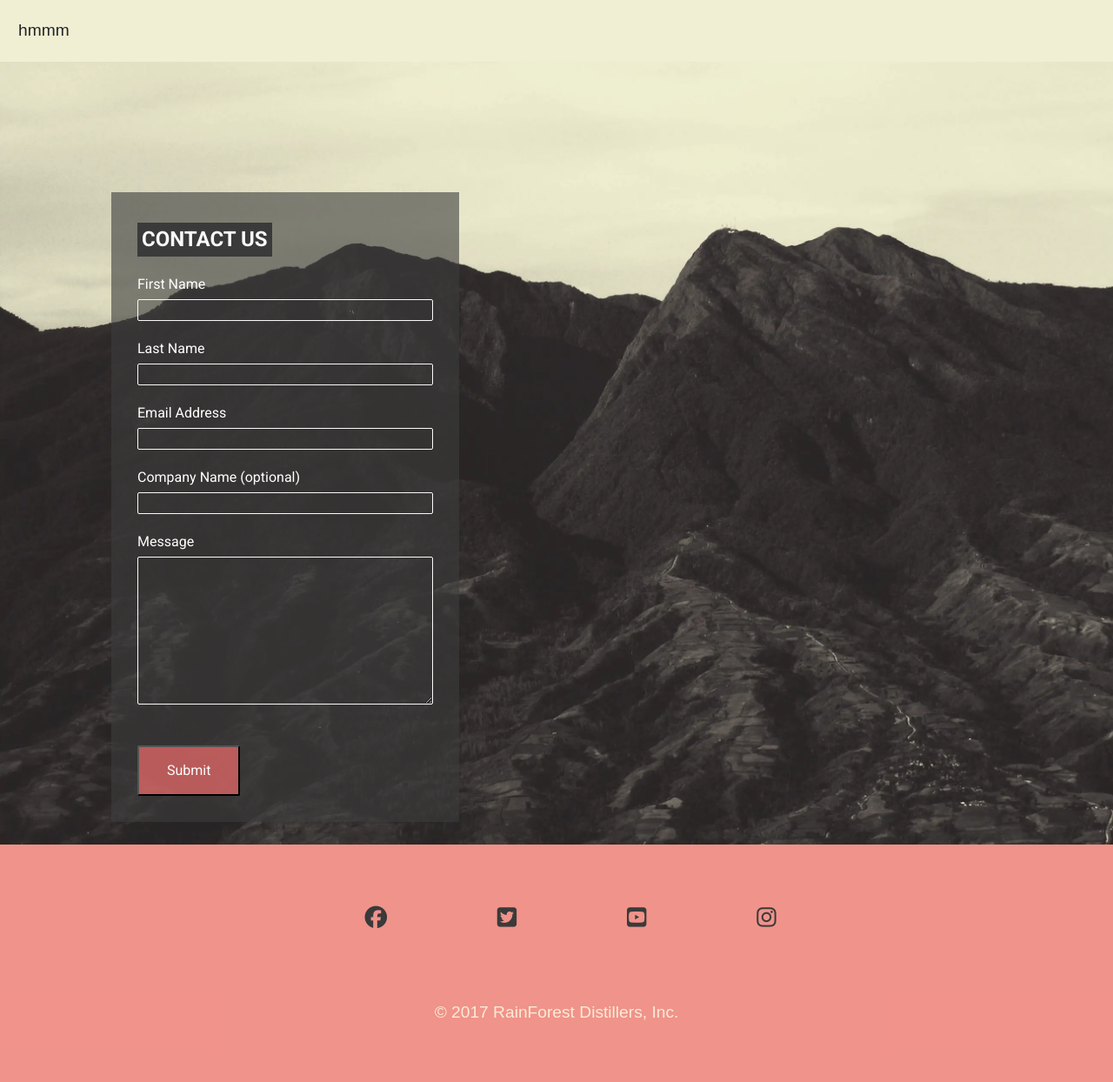
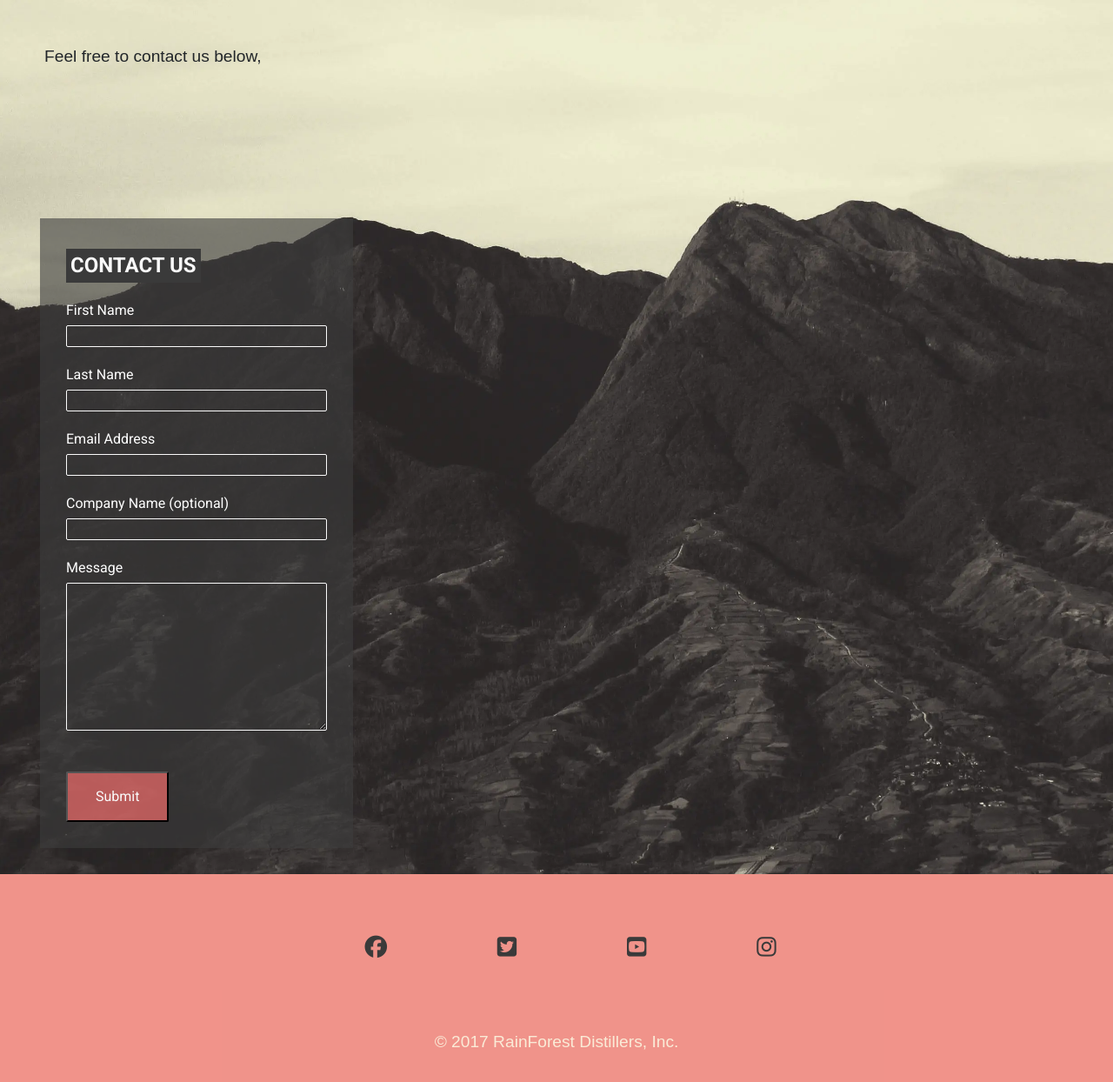
Before and after one commit to pxp888/RDI-field-guide, a Flask app: page /contact in a window 1280 px wide. Shown: the part 133-1377 px from the top of the page at 87% size. Before the commit the page ends 1306 px from the top, so only its background shows below. Run offline with Flask 3, Linux system fonts and the light colour scheme; some libraries are stand-ins or nearby versions.

Commit message:
update CSS

```diff
--- a/static/css/style.css
+++ b/static/css/style.css
@@ -82,6 +82,7 @@ p {
     align-items: flex-end;
     justify-content: space-between;
     flex-wrap: nowrap;
+    transition: color 0.3s ease, color 0.3s ease;
 }
 
 #rdi-title {
@@ -124,6 +125,7 @@ p {
     display: flex;
     align-items: center;
     justify-content: center;
+    transition: background-color 0.3s ease, color 0.3s ease;
 }
 
 #menu div:hover {
@@ -203,17 +205,26 @@ p {
     font-size: 160%;
     padding: 5%;
     color: #3a3a3a;
+    transition: color 0.3s ease, color 0.3s ease;
+}
+
+.social-networks i:hover {
+    color: antiquewhite;
 }
 
 
 /* ################################## form section ################################ */
 
-.form-section {
+.contact-area {
     clear: left;
     background: url("../images/mountain.webp");
     background-size: cover;
     background-position: center;
-    height: 900px;
+    display: flex;
+    flex-direction: column;
+    align-items:first baseline;
+    justify-content: left;
+    padding: 30px;
 }
 
 .contact-form {
@@ -221,8 +232,7 @@ p {
     color: #fff;
     background-color: rgba(60, 60, 60, 0.6);
     max-width: 400px;
-    position: absolute;
-    left: 10%;
+
     padding: 30px;
 }
 
--- a/templates/contact.html
+++ b/templates/contact.html
@@ -10,15 +10,15 @@
 			<div class="active"><a href="{{ url_for('contact') }}">Contact us</a></div>
 		</nav>
 
+		<div class="contact-area">
+
 			{% with messages = get_flashed_messages() %}
 				{% if messages %}
-                <ul class="flashes">
 					{% for message in messages %}
-                        <li>{{ message }}</li>
+						<p>{{ message }}</p>
 					{% endfor %}
-                </ul>
 				{% else %}
-                <p>hmmm</p>
+					<p>Feel free to contact us below, </p>
 				{% endif %}
 			{% endwith %}
 
@@ -42,5 +42,6 @@
 				</form>
 
 			</section>
+		</div>
 
 {% endblock %}
```
Lines whose indentation alone changed are shown as unchanged.
